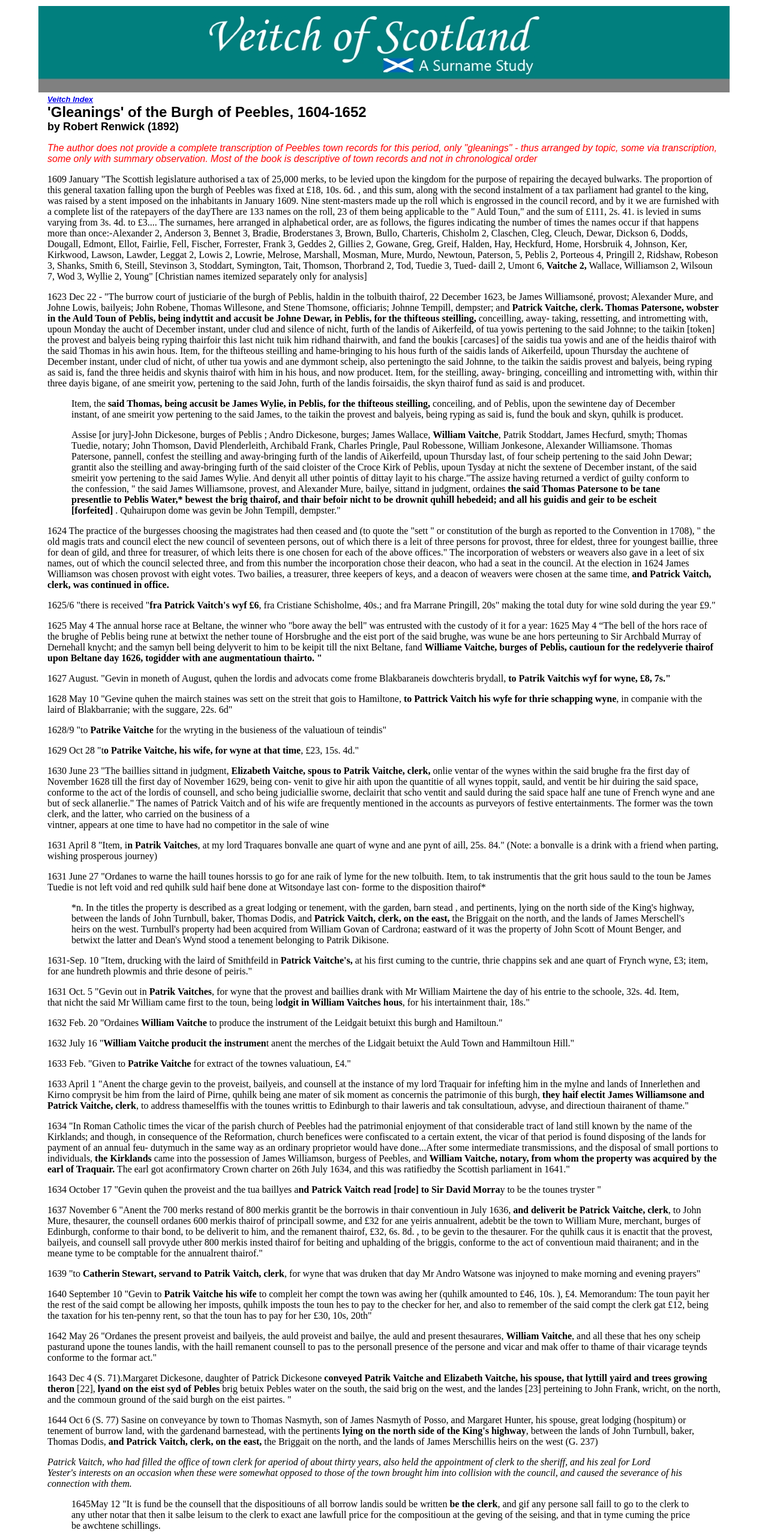
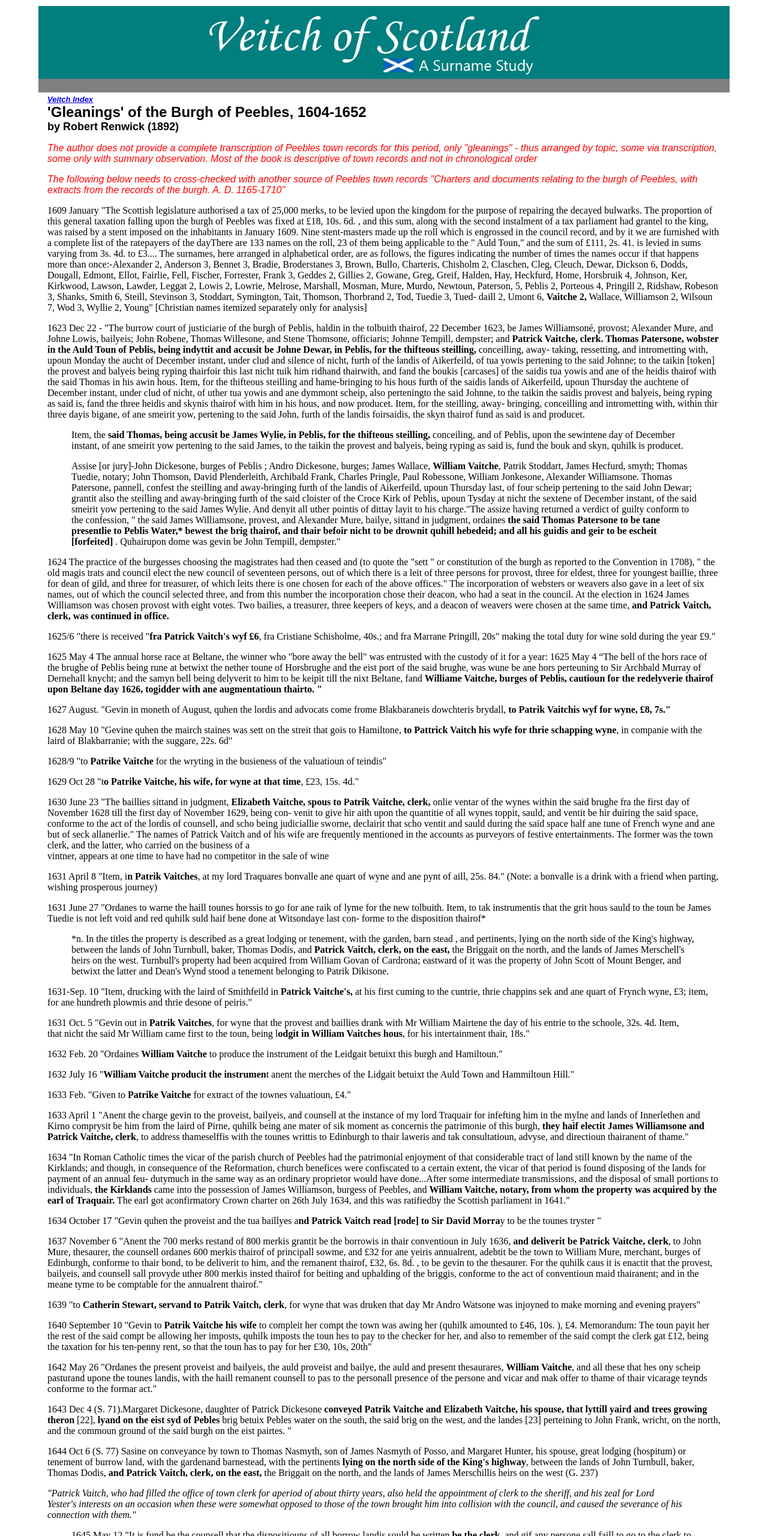
Before and after one commit to kscislaw/VeitchResearch, a plain HTML site: page Sources/Source_BurghRecordsofPeebles.html in a window 1280 px wide. Shown: the top 2560 px of the page at 60% size. Drawn offline with Linux system fonts and the light colour scheme.

Commit message:
Update Source_BurghRecordsofPeebles.html

```diff
--- a/Sources/Source_BurghRecordsofPeebles.html
+++ b/Sources/Source_BurghRecordsofPeebles.html
@@ -28,6 +28,11 @@
             some via transcription, some only with summary observation. Most
             of the book is descriptive of town records and not in chronological
             order</FONT></I></P>
+
+            <P><I><FONT COLOR="#ff0000" FACE="Arial">The following below
+            needs to cross-checked with another source of Peebles town records
+            &quot;Charters and documents relating to the burgh of Peebles,
+            with extracts from the records of the burgh. A. D. 1165-1710&quot;</FONT></I></P>
 
             <P>1609 January &quot;The Scottish legislature authorised a tax
             of 25,000 merks, to be levied upon the kingdom for the purpose
@@ -81,7 +86,7 @@
             for the steilling, away- bringing, conceilling and intrometting
             with, within thir three dayis bigane, of ane smeirit yow, pertening
             to the said John, furth of the landis foirsaidis, the skyn thairof
-            fund as said is and producet. </P>
+            fund as said is and producet.</P>
 
             <BLOCKQUOTE>
               <P>Item, the <B>said Thomas, being accusit be James Wylie, in
@@ -207,8 +212,7 @@
             thair, 18s.&quot;</P>
 
             <P>1632 Feb. 20 &quot;Ordaines <B>William Vaitche</B> to produce
-            the instrument of the Leidgait betuixt this burgh and Hamiltoun.&quot;
-            </P>
+            the instrument of the Leidgait betuixt this burgh and Hamiltoun.&quot;</P>
 
             <P>1632 July 16 &quot;<B>William Vaitche producit the instrumen</B>t
             anent the merches of the Lidgait betuixt the Auld Town and Hammiltoun
@@ -294,30 +298,30 @@
             the north side of the King's highway</B>, between the lands of
             John Turnbull, baker, Thomas Dodis, <B>and Patrick Vaitch, clerk,
             on the east,</B> the Briggait on the north, and the lands of
-            James Merschillis heirs on the west (G. 237) </P>
+            James Merschillis heirs on the west (G. 237)</P>
 
-            <P><I>Patrick Vaitch, who had filled the office of town clerk
-            for aperiod of about thirty years, also held the appointment
+            <P><I>&quot;Patrick Vaitch, who had filled the office of town
+            clerk for aperiod of about thirty years, also held the appointment
             of clerk to the sheriff, and his zeal for Lord<BR>
             Yester's interests on an occasion when these were somewhat opposed
             to those of the town brought him into collision with the council,
-            and caused the severance of his connection with them. </I></P>
+            and caused the severance of his connection with them.&quot;</I></P>
 
             <BLOCKQUOTE>
-              <P>1645May 12 &quot;It is fund be the counsell that the dispositiouns
+              <P>1645 May 12 &quot;It is fund be the counsell that the dispositiouns
               of all borrow landis sould be written <B>be the clerk</B>, and
               gif any persone sall faill to go to the clerk to any uther notar
               that then it salbe leisum to the clerk to exact ane lawfull price
               for the compositioun at the geving of the seising, and that in
-              tyme cuming the price be awchtene schillings. </P>
+              tyme cuming the price be awchtene schillings.</P>
               <P>1647 Oct. 25 &quot;Anent the <B>complaint aganes the clerk</B>
               for not giving advertisment to the magistrates of the seising
               givin to my lord Yester of the Vainlaw, ordanes the clerk to
-              ansuer thairto the nixt day. </P>
+              ansuer thairto the nixt day.</P>
               <P>1649 May 11 &quot;The former act, writtene be umquhile Patrick
               Thomsone, proveist, concerning <B>our clerk his giving of seasing
               to my lord Yester </B>of Vainlaw upon Sant Peter's day, 1648,
-              be the nixt counsell day considered. </P>
+              be the nixt counsell day considered.</P>
               <P>1649 Dec. 3 &quot;The counsell of Pebles, convenit, una voce
               <B>suspendis Patrik Vaitche, thair cler</B>k, fra his charge,
               and continewis <B>his censure</B> till farder advysment, and
@@ -330,10 +334,10 @@
               Comperit the said Patrik Vaitche and denyit that he haddone any
               wrang anent the geving of my lord Yester seis- ing and not acquanting
               the town therof, quhilk gif he had done he wald have not bene
-              honest to my lord Yester, quha employes him. </P>
+              honest to my lord Yester, quha employes him.</P>
               <P>1649 Dec. 24 &quot;<B>Patrik Vaitche, lait clerk</B>, takis
               on hand to produce the townis haill registeris and writtis upon
-              9th January nixt, under the pane of warding. </P>
+              9th January nixt, under the pane of warding.</P>
               <P>1650 Jan. 14 &quot;<B>Patrik Vaitche, lait clerk,</B> produced
               befoir the counsell the townis seising buikis of umquhile John
               Tuedie and himself in ane buik, of umquhile Sir William Newbie,
@@ -351,7 +355,7 @@
               togidder with the haill counsell buiks, bund togidder in Patrik
               Vaitches tyme, to Thomas Crawfurd, notar, thair present clerk,
               to be furth- cuming to the counsell upondemand. (Signed) Thos.
-              CRAWFUIRD. </P>
+              CRAWFUIRD.</P>
               <P>1650 Feb. 11 &quot;The counsell assignes to <B>Patrik Vaitche,
               lait clerk</B>, the tent of Appryll to have all bookis, actis,
               instrumentis, and writtis reddie to produce; the said Patrick
@@ -371,7 +375,7 @@
               and notes, and all the counsell buikis ex- cept this last yeiris
               resaved up, with the court buik inhis tyme; quhilkis wer layed
               in the common kist. Asalso <B>Patrik Vaitche</B> his last buik
-              of seasings wes layed in . </P>
+              of seasings wes layed in .</P>
               <P>1650 July 26 &quot;Producit be Alexander Lauder all discharges
               and papers quhilks wer in his hands the tymes he wes thesaurer
               and delivered to James Williamsone, present thesaurer, togidder
@@ -382,11 +386,11 @@
               <P>1651 June 6-Ordeanes <B>Patrik Vaitche, shereff clerk,</B>
               to be wairnit to the nixt counsell day anent the filling up of
               the townes register of sesings conform&eacute; to ane formar
-              act. </P>
+              act.</P>
               <P>1651 November 24-Ordeanes<B> Patrik Vaitch, clerk</B>, and
               James Brisbane, wyne selleris, to be warned to the counsell and
               answer for thair contravening of the act of counsell anent the
-              price of wyne. &quot; </P>
+              price of wyne. &quot;</P>
               <BLOCKQUOTE>
                 <P><I>This refers to the business carried on by the clerk as
                 a vintner; but the heinousness of the offence of giving &quot;sesine
@@ -397,7 +401,7 @@
                 fredome as a burges of this burgh.&quot;</I></P></BLOCKQUOTE>
             </BLOCKQUOTE>
 
-            <P>1644  May 4 &quot;Comperit <B>Robert Vaitche, brother germane
+            <P>1644 May 4 &quot;Comperit <B>Robert Vaitche, brother germane
             to Sir John Vaitche of Dawik, knicht,</B> quha upon this present
             day haifing be his hors, designed ane roane hors, wane the bell
             of Peblis at the accustomed raice thairof, weyand ane pund, wanting
@@ -506,7 +510,7 @@
             <P><FONT COLOR="#000000">27 October, 1654. - Inflictes upon Marjorie
             Baquhone, <B>servitrix to Bessie Vaitche</B>, for ryot A soldier
             comitted, of hir awin confession, upon (blank) Savid, souldior
-            in Capitan Hatchmanes companie, twentie merkes money. </FONT></P>
+            in Capitan Hatchmanes companie, twentie merkes money.</FONT></P>
 
             <P><FONT COLOR="#000000">13 April, 1655. - The baillies and counsell
             of Pebles, conveaned in the tolbooth therof. Propositions upon
@@ -563,7 +567,9 @@
             Aug 16th. - To bailyea Tweidie for the shooting butts, a<B>nd
             for agrying with Rebecka Waich, and 3 pynts at the Solemnitie,
             and two pynts of wyn to thes that gat the arrow, acording as
-            his aloued compt beirs,</B> <BR>
+            his aloued compt beirs,</B> </FONT></P>
+
+            <P><FONT COLOR="#ff0000">[LARGE GAP]<BR>
             </FONT></P>
 
             <P><FONT COLOR="#000000">8 March, 1680. - The counsell, considdering
@@ -586,6 +592,8 @@
             Veitches relict,</B> and delyver it to Thomas Patersoune, and
             allowes the relict a quarters duty, and Thomas to have only another
             quhill Mertimes. Harvest shearers.</FONT></P>
+
+            <P><FONT COLOR="#ff0000">[LARGE GAP]</FONT></P>
 
             <P><FONT COLOR="#000000">13 October, 1690. - The magistrats and
             counsell nominats Patrick Brotherstaines, baillie, to Commis
```
